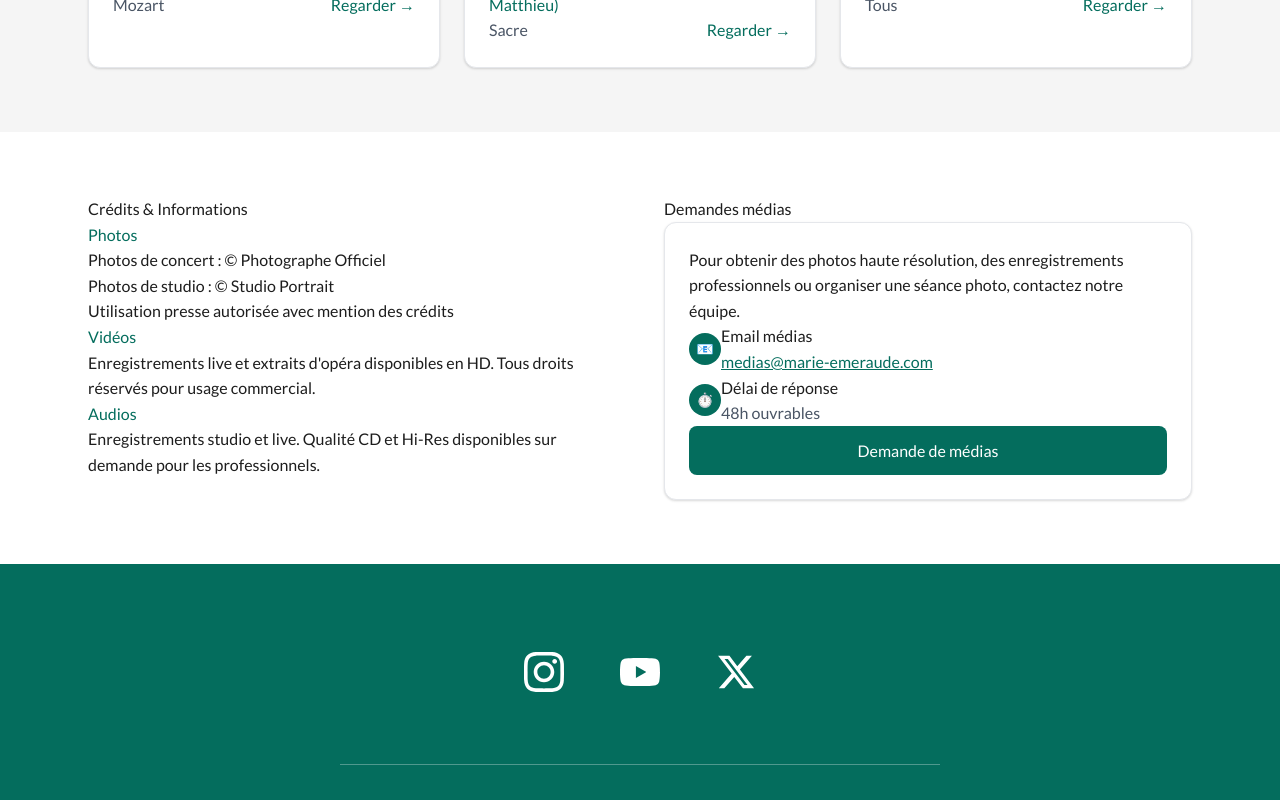
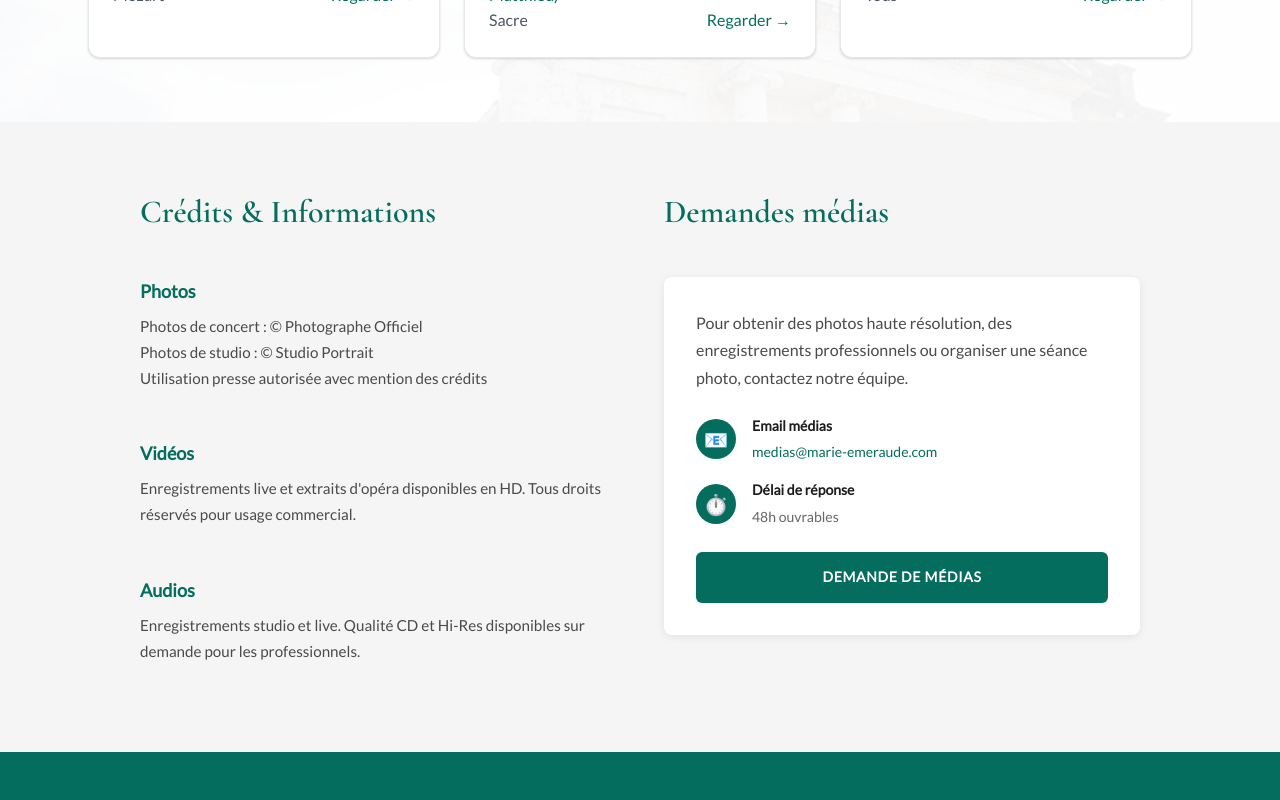
Before and after one commit to matta971/marie-site, a React (Vite) app: page /medias in a window 1280 px wide. Shown: the part 1040-1840 px from the top of the page. Built offline with nearby package versions, Linux system fonts and the light colour scheme.

Commit message:
adapt design medias page

```diff
--- a/src/index.css
+++ b/src/index.css
@@ -853,7 +853,7 @@ body {
 }
 
 /* Page Biographie avec fond parallax sur toute la page */
-.biographie-page, .repertoire-page, .enseignement-page, .agenda-page, .presse-page {
+.biographie-page, .repertoire-page, .enseignement-page, .agenda-page, .presse-page, .medias-page {
   min-height: 100vh;
   background-image: url('/images/biography-bg.jpg');
   background-size: cover;
@@ -863,7 +863,7 @@ body {
   position: relative;
 }
 
-.biographie-page::before, .repertoire-page::before, .enseignement-page::before, .agenda-page::before, .presse-page::before {
+.biographie-page::before, .repertoire-page::before, .enseignement-page::before, .agenda-page::before, .presse-page::before, .medias-page::before {
   content: '';
   position: absolute;
   top: 0;
@@ -874,14 +874,14 @@ body {
   z-index: 0;
 }
 
-.biographie-page > *, .repertoire-page > *, .enseignement-page > *, .agenda-page > *, .presse-page > * {
+.biographie-page > *, .repertoire-page > *, .enseignement-page > *, .agenda-page > *, .presse-page > *, .medias-page > * {
   position: relative;
   z-index: 1;
 }
 
 /* Responsive - désactiver parallax sur mobile */
 @media (max-width: 768px) {
-  .biographie-page, .repertoire-page {
+  .biographie-page, .repertoire-page, .enseignement-page, .agenda-page, .presse-page, .medias-page {
     background-attachment: scroll;
   }
 }
@@ -2068,12 +2068,12 @@ body {
    AJUSTEMENTS POUR LE CONTENU
 ========================= */
 body {
-  padding-top: 60px;
+  padding-top: 50px;
 }
 
 .hero {
-  margin-top: -60px;
-  padding-top: 60px;
+  margin-top: -50px;
+  padding-top: 50px;
   position: relative;
   overflow: hidden;
 }
@@ -3575,3 +3575,164 @@ body {
   transform: translateY(-1px);
   box-shadow: 0 4px 12px rgba(212, 175, 55, 0.3);
 }
+
+/* =========================
+   PAGE MÉDIAS - SECTIONS BOTTOM
+========================= */
+
+.medias-page .hero-title{
+  color : var(--color-emerald-deep);
+  text-align: center;
+}
+
+/* Section Crédits et Demandes médias */
+.medias-info-section {
+  padding-top: 4rem;
+  padding-bottom: 4rem;
+  background-color: var(--color-gray-light-alt);
+}
+
+.medias-info-grid {
+  display: grid;
+  grid-template-columns: repeat(auto-fit, minmax(300px, 1fr));
+  gap: 3rem;
+  max-width: 1000px;
+  margin: 0 auto;
+}
+
+.medias-info-block {
+  display: flex;
+  flex-direction: column;
+  gap: 1.5rem;
+}
+
+.medias-info-title {
+  font-family: var(--font-title);
+  font-size: 2rem;
+  font-weight: 600;
+  color: var(--color-emerald-deep);
+  margin-bottom: 1rem;
+}
+
+.medias-credit-item {
+  margin-bottom: 1.5rem;
+}
+
+.medias-credit-subtitle {
+  font-family: var(--font-text);
+  font-size: 1.125rem;
+  font-weight: 600;
+  color: var(--color-emerald-deep);
+  margin-bottom: 0.5rem;
+}
+
+.medias-credit-text {
+  font-family: var(--font-text);
+  font-size: 0.95rem;
+  line-height: 1.7;
+  color: #4a4a4a;
+}
+
+.medias-request-card {
+  padding: 2rem;
+  background-color: var(--color-white);
+  border-radius: 0.5rem;
+  box-shadow: 0 2px 8px rgba(0, 0, 0, 0.08);
+}
+
+.medias-request-text {
+  font-family: var(--font-text);
+  font-size: 1rem;
+  line-height: 1.7;
+  color: #4a4a4a;
+  margin-bottom: 1.5rem;
+}
+
+.medias-contact-info {
+  display: flex;
+  flex-direction: column;
+  gap: 1rem;
+  margin-bottom: 1.5rem;
+}
+
+.medias-contact-item {
+  display: flex;
+  align-items: center;
+  gap: 1rem;
+}
+
+.medias-contact-icon {
+  width: 2.5rem;
+  height: 2.5rem;
+  background-color: var(--color-emerald-deep);
+  border-radius: 50%;
+  display: flex;
+  align-items: center;
+  justify-content: center;
+  flex-shrink: 0;
+}
+
+.medias-contact-icon span {
+  font-size: 1.25rem;
+}
+
+.medias-contact-label {
+  font-family: var(--font-text);
+  font-size: 0.875rem;
+  font-weight: 600;
+  color: var(--color-anthracite);
+  margin-bottom: 0.25rem;
+}
+
+.medias-contact-value {
+  font-family: var(--font-text);
+  font-size: 0.875rem;
+  color: #666;
+}
+
+.medias-contact-link {
+  color: var(--color-emerald-deep);
+  text-decoration: none;
+  transition: color 0.3s ease;
+}
+
+.medias-contact-link:hover {
+  color: var(--color-gold-light);
+}
+
+.btn-medias-request {
+  font-family: var(--font-text);
+  font-size: 0.875rem;
+  font-weight: 600;
+  text-transform: uppercase;
+  letter-spacing: 0.05em;
+  padding: 0.875rem 2rem;
+  background-color: var(--color-emerald-deep);
+  color: var(--color-white);
+  border: none;
+  border-radius: 0.375rem;
+  cursor: pointer;
+  transition: all 0.3s ease;
+  width: 100%;
+  text-align: center;
+  text-decoration: none;
+  display: inline-block;
+}
+
+.btn-medias-request:hover {
+  background-color: var(--color-gold-light);
+  color: var(--color-anthracite);
+  transform: translateY(-1px);
+  box-shadow: 0 4px 12px rgba(212, 175, 55, 0.3);
+}
+
+/* Responsive */
+@media (max-width: 768px) {
+  .medias-info-grid {
+    grid-template-columns: 1fr;
+  }
+
+  .medias-info-title {
+    font-size: 1.5rem;
+  }
+}
--- a/src/pages/Medias.tsx
+++ b/src/pages/Medias.tsx
@@ -154,12 +154,12 @@ export default function Medias(): React.JSX.Element {
   const filteredMedia = getFilteredMedia()
 
   return (
-    <div className="section-bg-primary min-h-screen">
+    <div className="medias-page min-h-screen">
       {/* Hero Section */}
       <section className="section-padding">
         <div className="section-container">
           <div className="text-center mb-12">
-            <h1 className="hero-title mb-8">Médias</h1>
+            <h1 className="hero-title">Médias</h1>
 
             {/* Filtres principaux - Types de médias */}
             <div className="flex justify-center gap-6 mb-8">
@@ -198,7 +198,7 @@ export default function Medias(): React.JSX.Element {
       </section>
 
       {/* Contenu des médias */}
-      <section className="section-bg-secondary section-padding">
+      <section className="section-padding">
         <div className="section-container">
 
           {/* Grille des vidéos */}
@@ -323,78 +323,82 @@ export default function Medias(): React.JSX.Element {
       </section>
 
       {/* Section informations et crédits */}
-      <section className="section-bg-primary section-padding">
+      <section className="medias-info-section">
         <div className="section-container">
-          <div className="grid md:grid-cols-2 gap-12">
+          <div className="medias-info-grid">
 
             {/* Crédits et informations */}
-            <div>
-              <h2 className="title-section">Crédits & Informations</h2>
-              <div className="space-y-6">
-                <div>
-                  <h3 className="title-card text-accent mb-2">Photos</h3>
-                  <p className="text-body">
+            <div className="medias-info-block">
+              <h2 className="medias-info-title">Crédits & Informations</h2>
+
+              <div className="medias-credit-item">
+                <h3 className="medias-credit-subtitle">Photos</h3>
+                <p className="medias-credit-text">
                   Photos de concert : © Photographe Officiel<br/>
                   Photos de studio : © Studio Portrait<br/>
                   Utilisation presse autorisée avec mention des crédits
                 </p>
               </div>
-                <div>
-                  <h3 className="title-card text-accent mb-2">Vidéos</h3>
-                  <p className="text-body">
+
+              <div className="medias-credit-item">
+                <h3 className="medias-credit-subtitle">Vidéos</h3>
+                <p className="medias-credit-text">
                   Enregistrements live et extraits d'opéra disponibles en HD.
                   Tous droits réservés pour usage commercial.
                 </p>
               </div>
-                <div>
-                  <h3 className="title-card text-accent mb-2">Audios</h3>
-                  <p className="text-body">
+
+              <div className="medias-credit-item">
+                <h3 className="medias-credit-subtitle">Audios</h3>
+                <p className="medias-credit-text">
                   Enregistrements studio et live. Qualité CD et Hi-Res disponibles
                   sur demande pour les professionnels.
                 </p>
               </div>
             </div>
-            </div>
 
             {/* Demandes médias */}
-            <div>
-              <h2 className="title-section">Demandes médias</h2>
-              <div className="card">
-                <p className="text-body mb-6">
+            <div className="medias-info-block">
+              <h2 className="medias-info-title">Demandes médias</h2>
+
+              <div className="medias-request-card">
+                <p className="medias-request-text">
                   Pour obtenir des photos haute résolution, des enregistrements
                   professionnels ou organiser une séance photo, contactez notre équipe.
                 </p>
-                <div className="space-y-4">
-                  <div className="flex items-center space-x-4">
-                    <div className="w-8 h-8 bg-accent rounded-full flex items-center justify-center">
-                      <span className="text-white text-sm">📧</span>
+
+                <div className="medias-contact-info">
+                  <div className="medias-contact-item">
+                    <div className="medias-contact-icon">
+                      <span>📧</span>
                     </div>
                     <div>
-                      <div className="text-small font-medium">Email médias</div>
-                      <div className="text-small text-gray-600">
-                        <a href="mailto:medias@marie-emeraude.com" className="link-primary">
+                      <div className="medias-contact-label">Email médias</div>
+                      <div className="medias-contact-value">
+                        <a href="mailto:medias@marie-emeraude.com" className="medias-contact-link">
                           medias@marie-emeraude.com
                         </a>
                       </div>
                     </div>
                   </div>
-                  <div className="flex items-center space-x-4">
-                    <div className="w-8 h-8 bg-accent rounded-full flex items-center justify-center">
-                      <span className="text-white text-sm">⏱️</span>
+
+                  <div className="medias-contact-item">
+                    <div className="medias-contact-icon">
+                      <span>⏱️</span>
                     </div>
                     <div>
-                      <div className="text-small font-medium">Délai de réponse</div>
-                      <div className="text-small text-gray-600">48h ouvrables</div>
+                      <div className="medias-contact-label">Délai de réponse</div>
+                      <div className="medias-contact-value">48h ouvrables</div>
                     </div>
                   </div>
                 </div>
-                <div className="mt-6">
-                  <Link to="/contact" className="btn-primary w-full text-center">
+
+                <Link to="/contact" className="btn-medias-request">
                   Demande de médias
                 </Link>
               </div>
             </div>
-            </div>
+
           </div>
         </div>
       </section>
```
Lines whose indentation alone changed are shown as unchanged.
